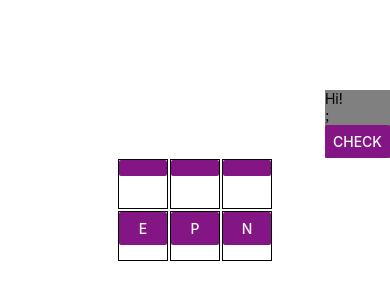
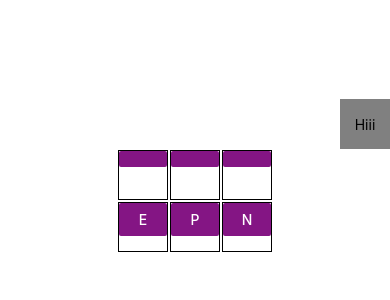
Before and after one commit to Dafin/covalent-ponding, a React Native app: screen / in a window 390 px wide. Shown: the part 246-546 px from the top of the page. Built offline with nearby package versions, Linux system fonts and the light colour scheme.

Commit message:
- Changed Waterlilly Button to touchableOpacity

```diff
--- a/App.js
+++ b/App.js
@@ -1,17 +1,15 @@
 import React, {Component} from 'react';
-import {StyleSheet, Text, View, Button} from 'react-native';
+import {StyleSheet, Text, View, Button, TouchableOpacity} from 'react-native';
 import {chain, find, filter, map} from 'lodash';
 
 const WaterLilly = (isCorrect) => {
   return (
     <View style={styles.waterlilly}>
-      <Text>Hi!</Text>;
-      <Button
+      <TouchableOpacity
         onPress={() => alert("Placeholder")}
-        title={'check'}
-        color="#841584"
-      />
-
+        color="#aaaaaa"
+      ><Text>Hiii</Text>
+        </TouchableOpacity>
     </View>
   );
 
@@ -171,7 +169,9 @@ const styles = StyleSheet.create({
     backgroundColor:'gray',
     minHeight: 50,
     alignSelf: 'flex-end',
-    minWidth: 50
+    minWidth: 50,
+    alignItems: 'center',
+    justifyContent: 'center'
   }
 
 });
```
